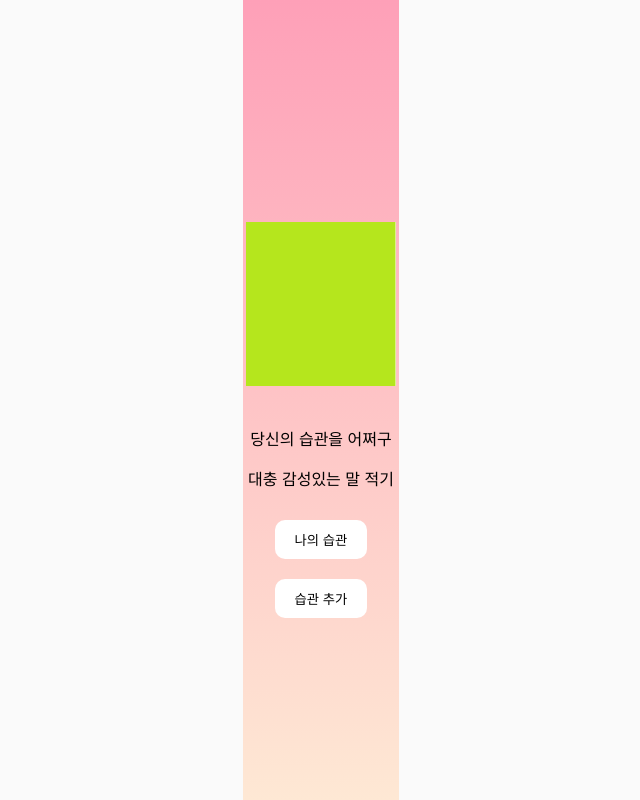
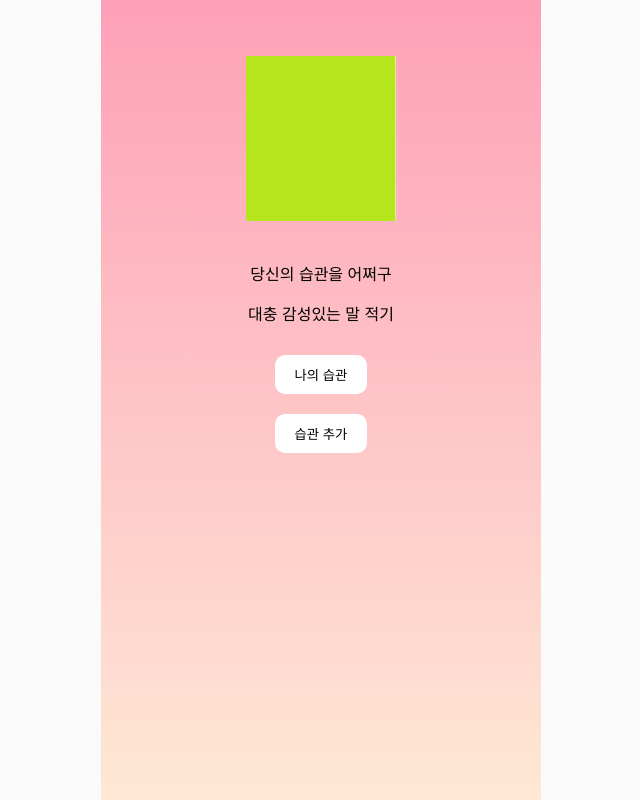
Before and after one commit to KagounivTeam2/front, a React (Create React App) app in the folder cloud/: page / in a window 1280 px wide. Shown: the whole page, without its empty margins (319-959 px from the left). Built offline with nearby package versions, Linux system fonts and the light colour scheme; the HTML template or start-up script is replaced by a standard one.

Commit message:
화면 맞추기

```diff
--- a/cloud/src/components/StartPage.css
+++ b/cloud/src/components/StartPage.css
@@ -26,6 +26,10 @@ body {
 .start-container {
   text-align: center;
   padding: 3px;
+  max-width: 400px; /* 최대 가로 너비를 설정하여 지나치게 넓어지지 않게 함 */
+  min-width: 54.2vh;
+  min-height: 96vh; /* 화면 높이의 80% 이상을 차지하도록 설정 */
+
 }
 
 .buttons {
```
